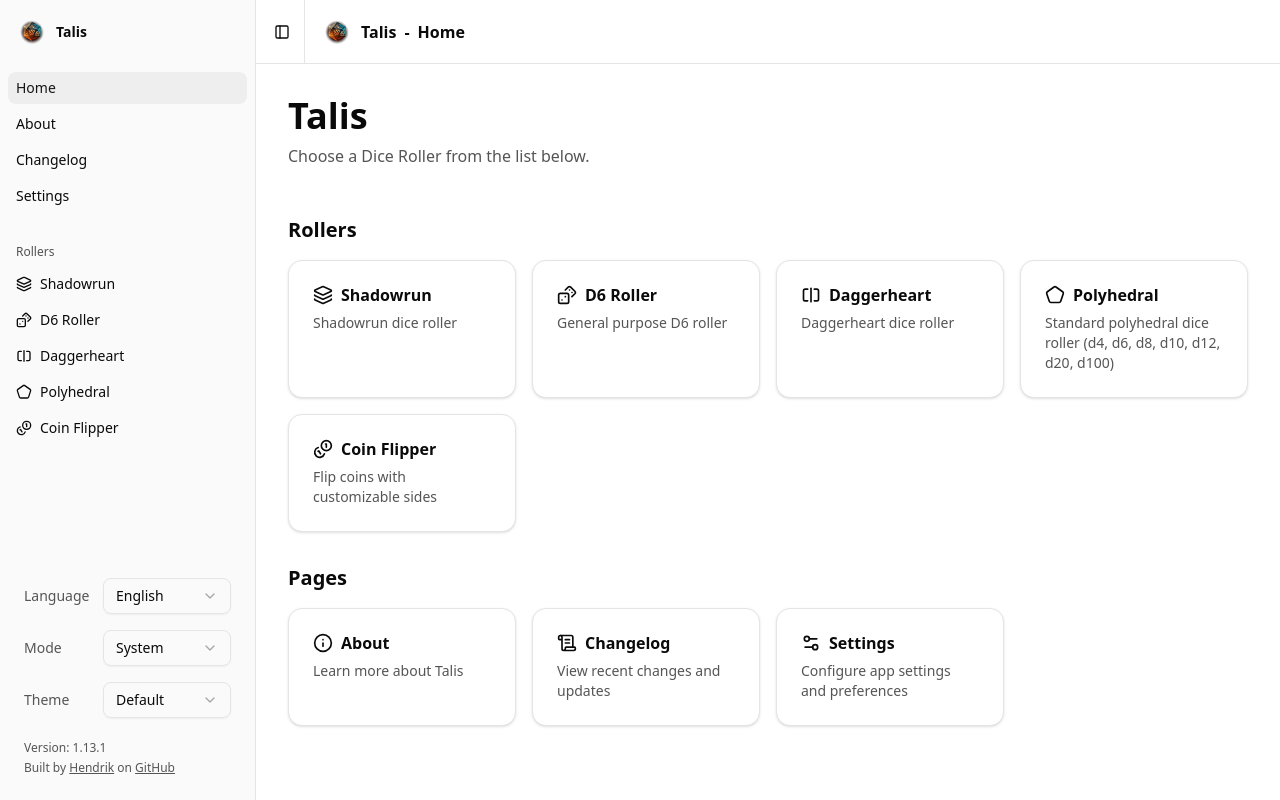
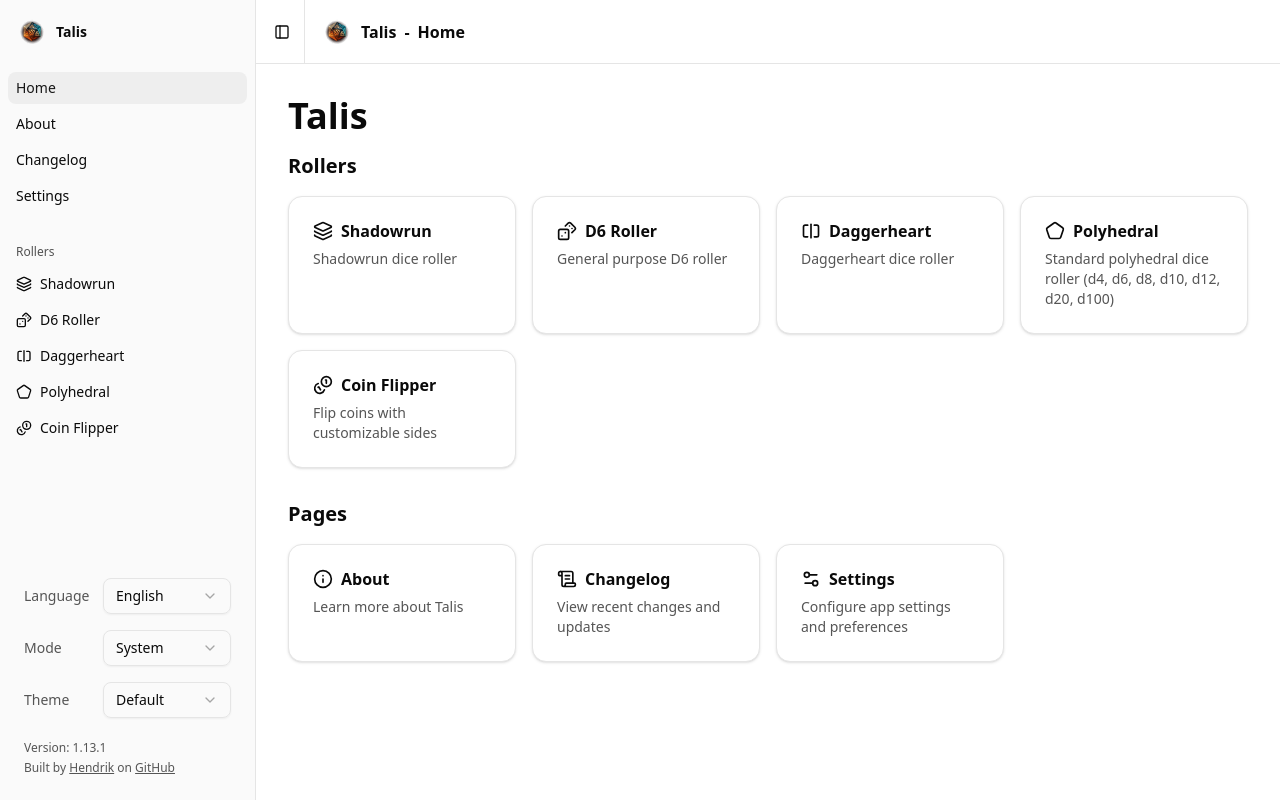
Before and after one commit to HoverBaum/talis, a Next.js app: page /en in a window 1280 px wide. Built offline with nearby package versions, Linux system fonts and the light colour scheme.

Commit message:
🔥 remove description

```diff
--- a/app/[locale]/page.tsx
+++ b/app/[locale]/page.tsx
@@ -11,12 +11,10 @@ export async function generateMetadata({
 }) {
   const { locale } = await params
   setRequestLocale(locale)
-  const t = await getTranslations('Home')
   const navT = await getTranslations('Navigation')
 
   return {
     title: `${navT('home')} - Talis`,
-    description: t('description'),
   }
 }
 
@@ -36,10 +34,9 @@ export default async function HomePage({
       <div className="flex flex-col gap-4 p-4 md:p-8 max-w-140 lg:max-w-3xl xl:max-w-5xl mx-auto">
         <div className="space-y-2">
           <h1 className="text-4xl font-bold">{t('title')}</h1>
-          <p className="text-muted-foreground">{t('description')}</p>
         </div>
 
-        <div className="@container flex flex-col gap-8 mt-8">
+        <div className="@container flex flex-col gap-8">
           <section className="space-y-4">
             <h2 className="text-xl font-semibold">{navT('rollers')}</h2>
             <div className="grid grid-cols-1 @sm:grid-cols-2 @lg:grid-cols-3 @3xl:grid-cols-4 gap-4">
--- a/i18n/de.json
+++ b/i18n/de.json
@@ -1,7 +1,6 @@
 {
   "Home": {
     "title": "Talis",
-    "description": "Wähle zwischen folgenden Apps.",
     "shadowrunDescription": "Shadowrun Würfel App",
     "d6Description": "Allgemeine D6 Würfel App",
     "daggerheartDescription": "Daggerheart Würfel App",
--- a/i18n/en.json
+++ b/i18n/en.json
@@ -1,7 +1,6 @@
 {
   "Home": {
     "title": "Talis",
-    "description": "Choose a Dice Roller from the list below.",
     "shadowrunDescription": "Shadowrun dice roller",
     "d6Description": "General purpose D6 roller",
     "daggerheartDescription": "Daggerheart dice roller",
```
